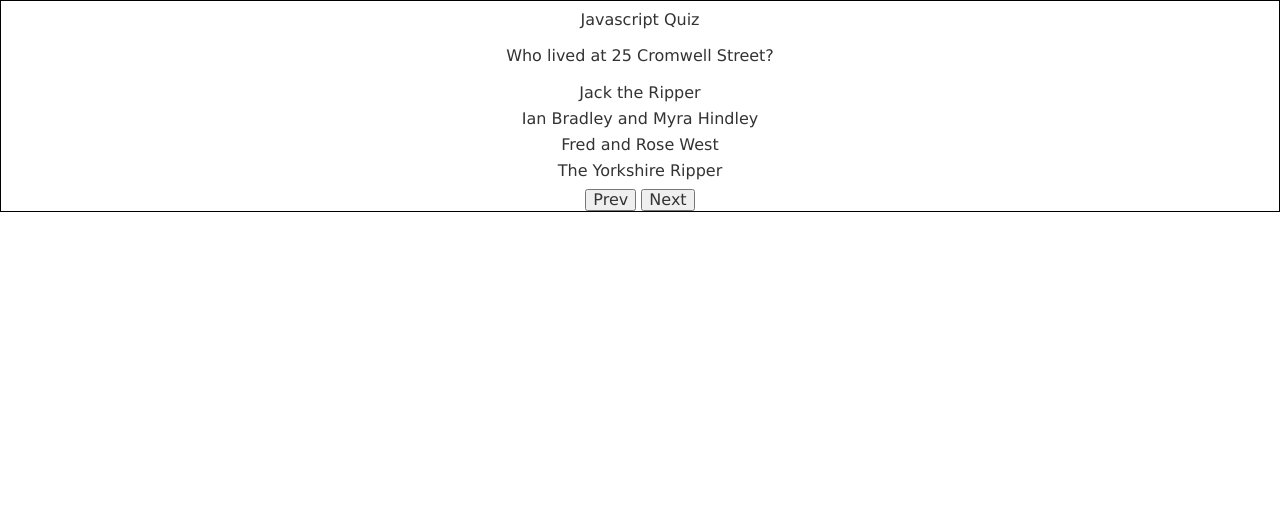
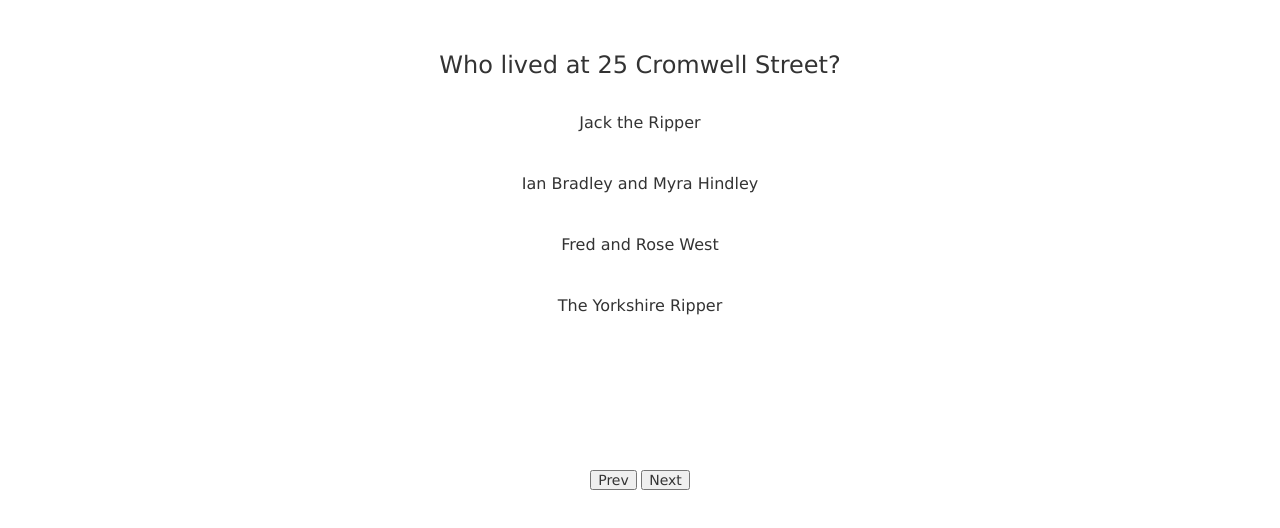
Before and after one commit to drregg6/javascript_quiz, a plain HTML site: page index.html in a window 1280 px wide. Drawn offline with Linux system fonts and the light colour scheme.

Commit message:
a bit stylized

```diff
--- a/assets/css/styles.css
+++ b/assets/css/styles.css
@@ -41,17 +41,86 @@ custom
 */
 
 .wrapper {
-    font-size: 16px;
+    font-size: 14px;
     font-family: Verdana, Arial, Helvetica;
     text-align: center;
 
     width: 100%;
-    border: 1px solid black;
     margin: 0 auto;
     padding: 0;
+
+    position: relative;
+}
+
+h1 {
+    position: absolute;
+    left: -10000em;
+}
+
+.quiz {
+    width: 100%;
+    height: 100%;
+
+/*    border: 1px solid black;*/
+    margin: 50px auto;
+}
+
+h2 {
+    font-size: 20px;
+    line-height: 1.25em;
+    width: 100%;
+
+    padding: 7px;
+    margin: 25px auto;
+}
+
+p {
+    margin: 0;
 }
 
 span {
     display: block;
-    margin: 10px auto;
+    margin: 15px auto;
+    width: 60%;
+    padding: 10px;
+
+    transition: all 0.25s;
 }
+span:hover {
+    cursor: pointer;
+    /*border: 1px solid rgba(81,203,238,1);*/
+    box-shadow: 0 0 5px rgba(81,203,238,1);
+    font-size: 16px;
+}
+
+.buttons {
+    position: absolute;
+    bottom: -10%;
+    left: 0;
+    right: 0;
+}
+
+button:focus {
+    outline: none;
+}
+
+@media only screen and (min-width: 660px) {
+    .quiz {
+/*        border: 1px solid black;*/
+        width: 660px;
+        height: 400px;
+    }
+
+    h2 {
+        font-size: 24px;
+        padding: 0;
+    }
+
+    span {
+        margin: 25px auto;
+        font-size: 16px;
+    }
+    span:hover {
+        font-size: 18px;
+    }
+}
--- a/assets/js/quiz.js
+++ b/assets/js/quiz.js
@@ -21,7 +21,7 @@ questions = [
     },
     {
         number: 3,
-        question: 'What cult inspired Timothy McReign, the Oklahoma City Bomber, to do what he did?',
+        question: 'What cult inspired Timothy McVeigh, the Oklahoma City Bomber, to do what he did?',
         choices: ['The Branen Dividians', 'Children of God', 'The Manson Family', 'Aum Shinrikyo'],
         answer: 0
     },
--- a/assets/js/scripts.js
+++ b/assets/js/scripts.js
@@ -19,11 +19,17 @@ prevButton.addEventListener('click', prevQuestion);
 // functions used
 function nextQuestion() {
     count++;
+    if (count >= 20) {
+        count = 19;
+    }
     renderQuestion();
 }
 
 function prevQuestion() {
     count--;
+    if (count < 0) {
+        count = 0;
+    }
     renderQuestion();
 }
 
```
